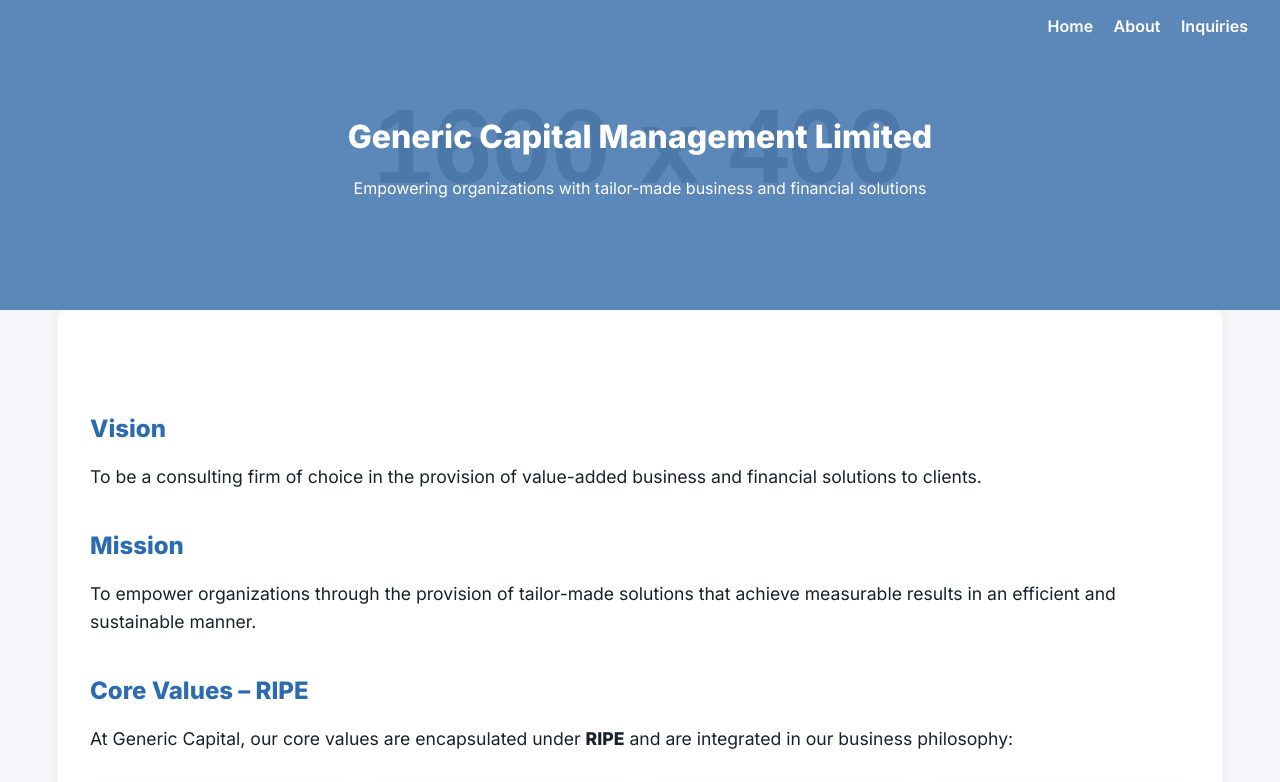
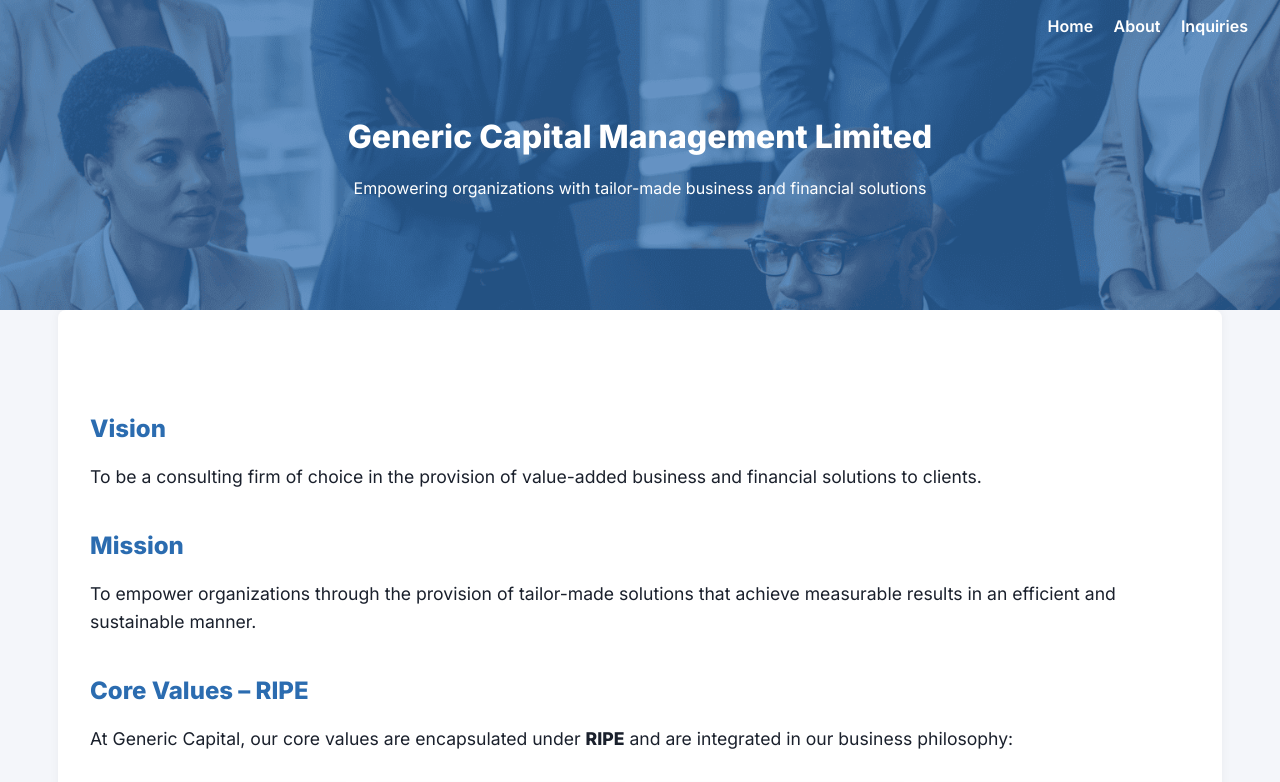
Before and after one commit to qwerty20048/Generic-Capital, a plain HTML site: page index.html in a window 1280 px wide. Shown: the top 782 px of the page. Drawn offline with Linux system fonts and the light colour scheme; placeholder pictures from the web are drawn by us.

Commit message:
Update index.html

```diff
--- a/index.html
+++ b/index.html
@@ -14,7 +14,7 @@
     }
 
     header {
-      background: url('https://via.placeholder.com/1600x400') no-repeat center center/cover;
+      background: url('banner.png') no-repeat center center/cover;
       padding: 6rem 1rem;
       text-align: center;
       color: white;
```
